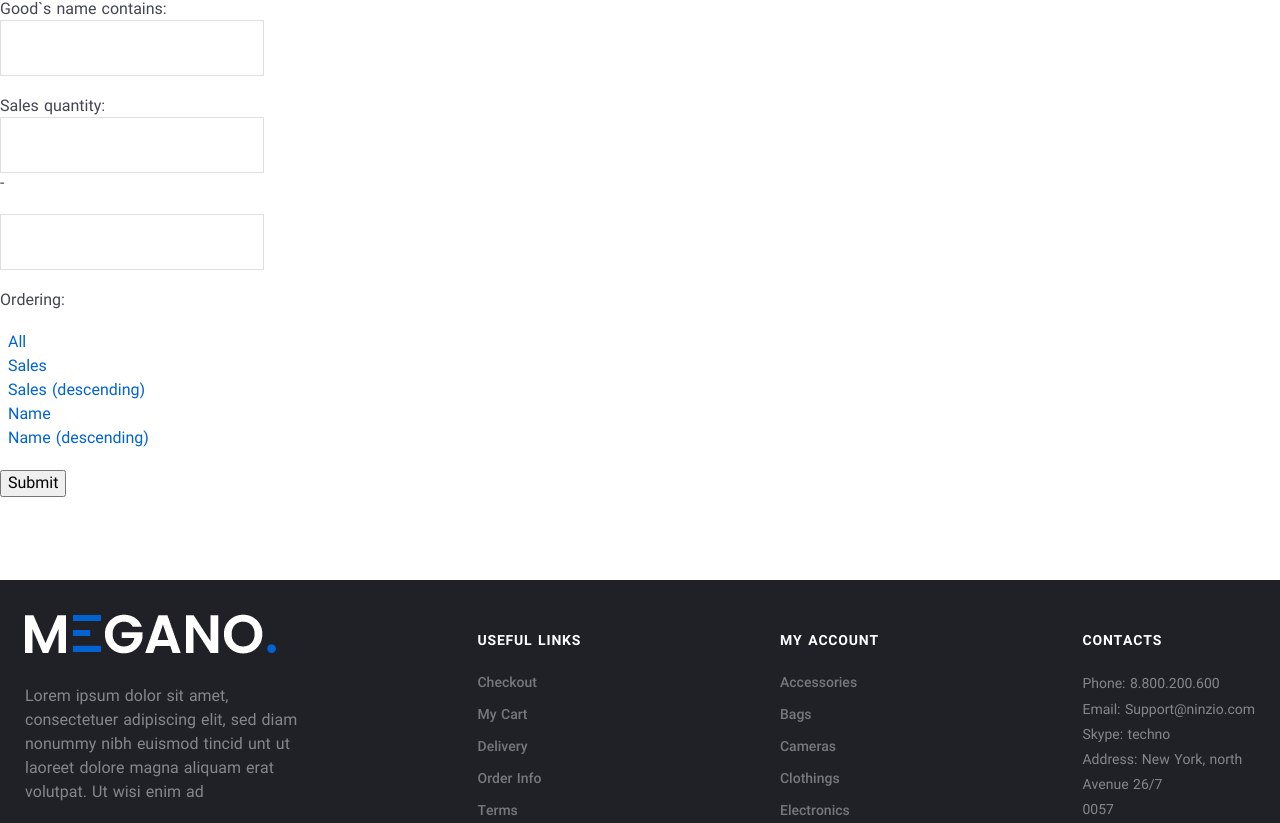
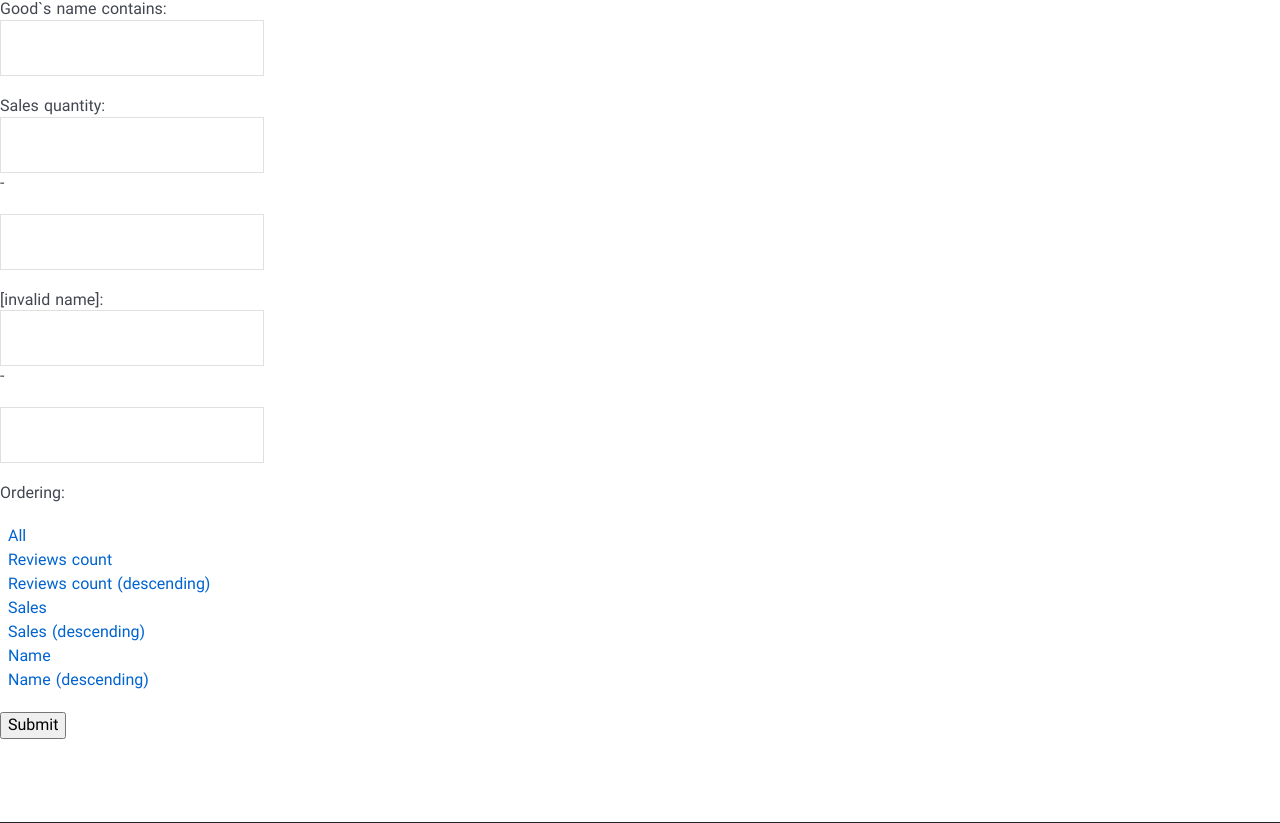
Before and after one commit to VovkaST/marketplace, a Django app: page /catalog/ in a window 1280 px wide. Shown: the part 362-1185 px from the top of the page. Run offline with Django 3.2, Linux system fonts and the light colour scheme; data that the repository does not hold is empty.

Commit message:
filtering and sorting by additional field

```diff
--- a/marketplace/app_sellers/models.py
+++ b/marketplace/app_sellers/models.py
@@ -1,8 +1,8 @@
 from django.db import models
 from django.utils.translation import gettext as _
+from main.models import GoodCategory
 from services.querysets import SoftDeleter
 from services.utils import slugify
-from main.models import GoodCategory
 
 
 class Sellers(models.Model):
@@ -48,7 +48,7 @@
 
     def __str__(self):
         if self.feature:
-            return f'{self.feature.value}: {self.value}'
+            return f"{self.feature.value}: {self.value}"
         return self.value
 
 
@@ -72,6 +72,7 @@
     )
 
     objects = SoftDeleter.as_manager()
+    # objects = GoodsQuerySet.as_manager()
 
     class Meta:
         db_table = "mp_goods"
--- a/marketplace/catalog/views.py
+++ b/marketplace/catalog/views.py
@@ -1,20 +1,31 @@
 import django_filters
-from app_sellers.models import Goods
+from app_sellers.models import Balances, Goods
+from django.db.models import Count
 from django.views.generic import ListView
 from django_filters.widgets import LinkWidget, RangeWidget
 
 
 class CatalogFilter(django_filters.FilterSet):
+    sales = django_filters.RangeFilter(widget=RangeWidget())
+    name = django_filters.CharFilter(lookup_expr="icontains")
 
-    sales = django_filters.RangeFilter(widget=RangeWidget())
+    reviews_count = django_filters.RangeFilter(widget=RangeWidget())
 
     # manufacturer = django_filters.ModelChoiceFilter(queryset=Manufacturer.objects.all())
-
-    name = django_filters.CharFilter(lookup_expr="icontains")
-
     # activity = django_filters.BooleanFilter(widget=BooleanWidget())
 
-    o = django_filters.OrderingFilter(fields=["sales", "name"], widget=LinkWidget)
+    o = django_filters.OrderingFilter(
+        fields=(
+            # ('reviews_count', 'reviews_count'),
+            "reviews_count",
+            "sales",
+            "name",
+        ),
+        # field_labels={
+        #     'reviews_count': 'Qty of reviews',
+        # },
+        widget=LinkWidget,
+    )
 
     class Meta:
         model = Goods
@@ -42,10 +53,12 @@
 
 
 class CatalogView(FilteredListView):
-    model = Goods
+    # model = Goods
+    # queryset = Goods.objects.annotate_with_reviews_count()
+    queryset = Goods.objects.annotate(reviews_count=Count("good_balance"))
     template_name = "catalog/catalog.html"
     filterset_class = CatalogFilter
-    paginate_by = 4
+    paginate_by = 3
 
     def get_queryset(self):
         queryset = super().get_queryset()
--- a/marketplace/templates/catalog/catalog.html
+++ b/marketplace/templates/catalog/catalog.html
@@ -10,7 +10,7 @@
 
 <ul>
     {% for object in object_list %}
-        <li>{{ object.name }} - {{ object.sales }} </li>
+        <li>назавание {{ object.name }} - продажи {{ object.sales }} - балансы {{ object.reviews_count }} </li>
     {% endfor %}
 </ul>
 
```
Also changed, not shown: marketplace/services/querysets.py (+8 -0 lines).
